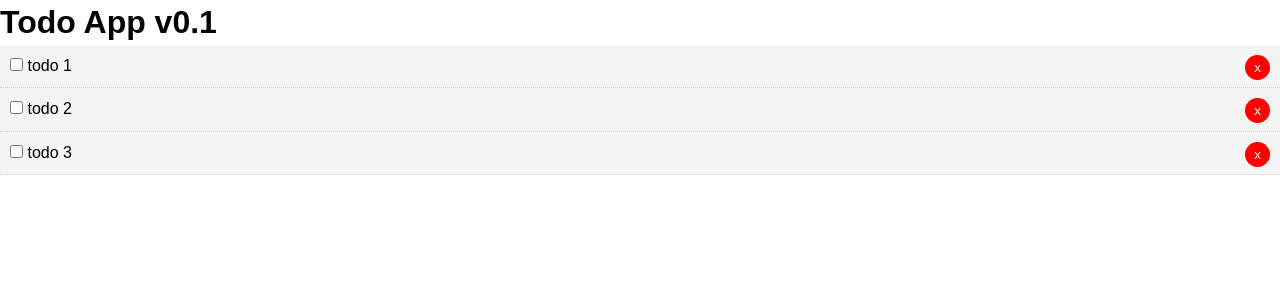
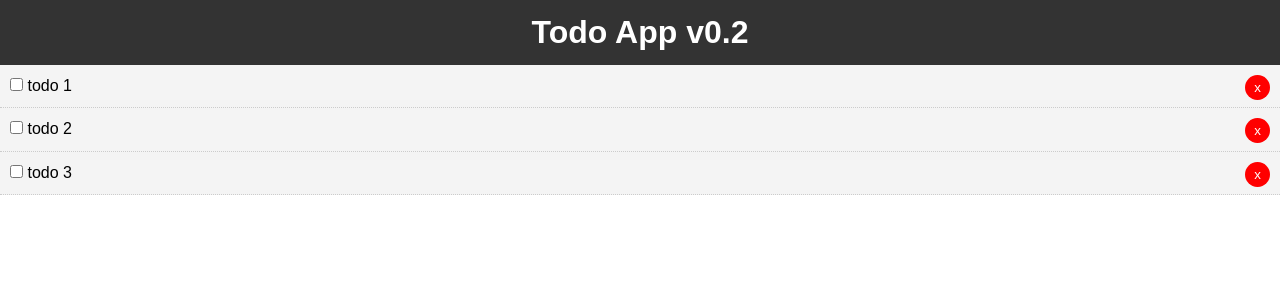
Before and after one commit to lgalonso/react-todo, a React (Create React App) app in the folder app/: page / in a window 1280 px wide. Shown: the top 300 px of the page. Built offline with nearby package versions, Linux system fonts and the light colour scheme.

Commit message:
added header with app name and version

```diff
--- a/app/src/App.js
+++ b/app/src/App.js
@@ -1,10 +1,11 @@
 import { Component } from 'react';
 import './App.css';
 import Todos from './components/Todos';
+import Header from './components/layout/Header'
 
 class App extends Component {
   state = {
-    app_version: "v0.1",
+    app_version: "v0.2",
     todos: [
       {
         id: 1,
@@ -24,6 +25,11 @@ class App extends Component {
     ]
   }
 
+  /** By using arrow functions to define our methods we avoid having to bind them everytime we pass them down to a component
+   *
+   * @param {*} id
+   *
+   */
   toggleComplete = (id) => {
         this.setState({ todos: this.state.todos.map(todo => {
           if(todo.id === id) todo.completed = !todo.completed
@@ -32,6 +38,10 @@ class App extends Component {
       })
   }
 
+  /**
+   *
+   * @param {*} id
+   */
   deleteTodo = (id) => {
     this.setState({ todos: [...this.state.todos.filter(todo => todo.id !== id)] })
 }
@@ -39,7 +49,8 @@ class App extends Component {
   render(){
     return (
       <div className="App">
-        <h1>Todo App {this.state.app_version}</h1>
+        <Header app_version={this.state.app_version}></Header>
+        {/* <h1>Todo App {this.state.app_version}</h1> */}
         <Todos todos={this.state.todos} toggleComplete={this.toggleComplete} deleteTodo={this.deleteTodo}/>
       </div>
     );
--- /dev/null
+++ b/app/src/components/layout/Header.js
@@ -0,0 +1,16 @@
+import React from 'react'
+
+export default function Header(props) {
+    return (
+        <header style={headerStyle}>
+            <h1>Todo App {props.app_version}</h1>
+        </header>
+    )
+}
+
+const headerStyle = {
+    background: '#333',
+    color: 'white',
+    textAlign: 'center',
+    padding: '10px'
+}
```
